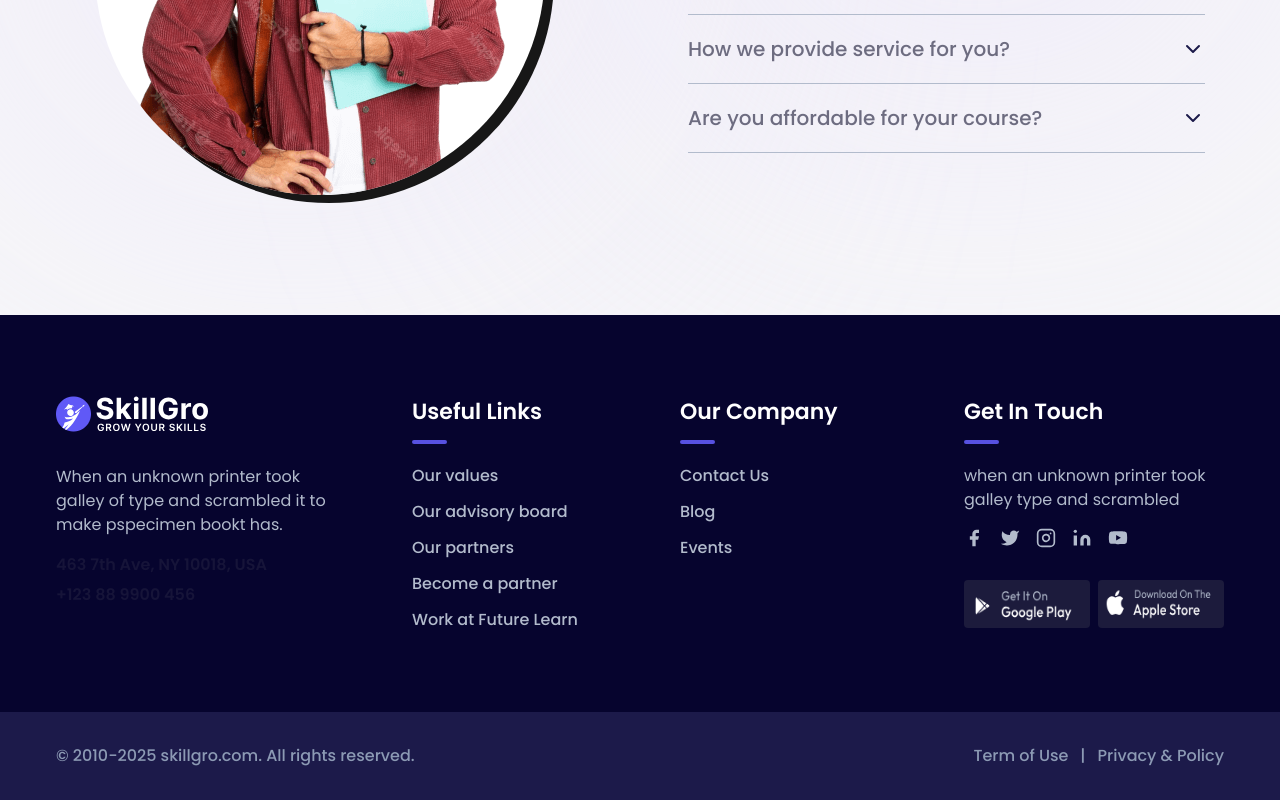
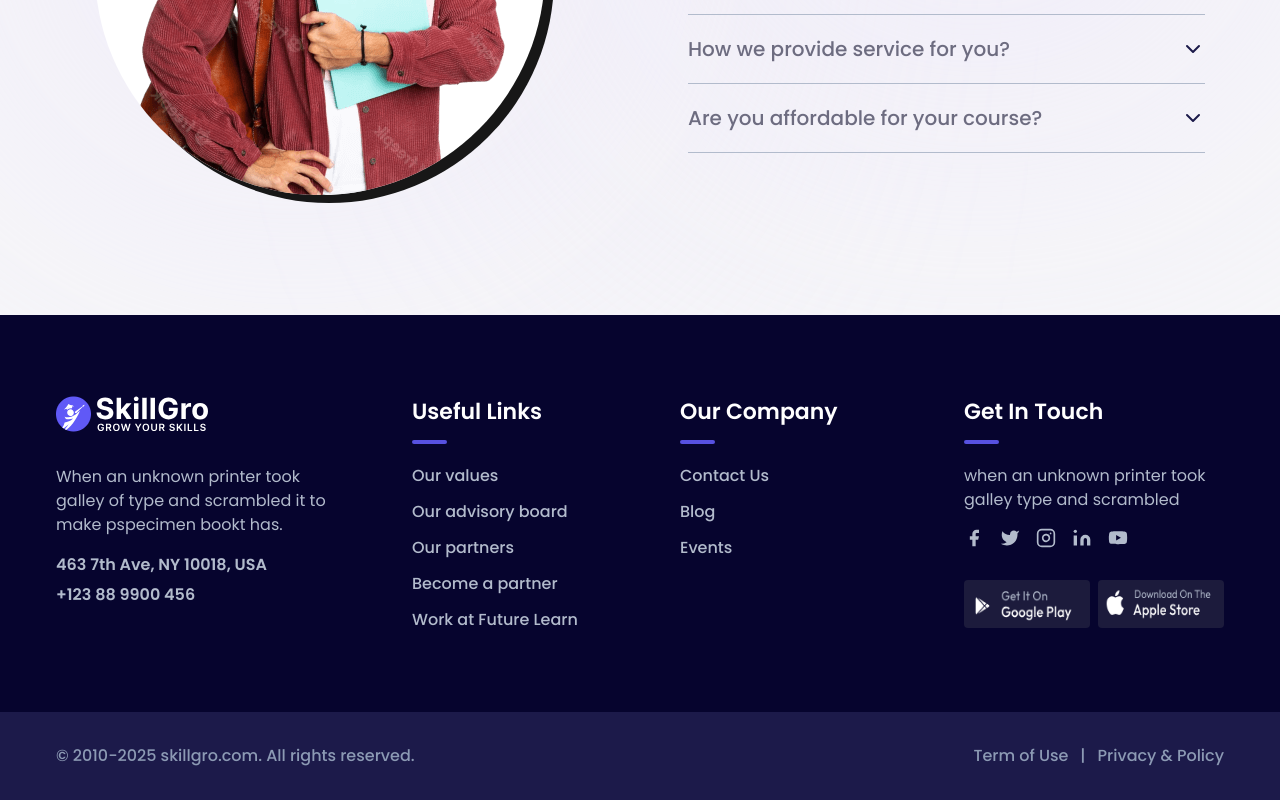
Before and after one commit to Learnathon-By-Geeky-Solutions/enigma, a Next.js app in the folder frontend/: page / in a window 1280 px wide. Shown: the part 2932-3732 px from the top of the page. Built offline with nearby package versions, Linux system fonts and the light colour scheme; no server answers.

Commit message:
footer p tag style changes

```diff
--- a/frontend/components/ui/footer.tsx
+++ b/frontend/components/ui/footer.tsx
@@ -29,8 +29,8 @@ const Footer = () => {
                                 has.
                             </p>
                             <div className='mt-4 font-semibold text-color-gray-1'>
-                                <h4>463 7th Ave, NY 10018, USA</h4>
-                                <h4 className='mt-1.5'>+123 88 9900 456</h4>
+                                <p>463 7th Ave, NY 10018, USA</p>
+                                <p className='mt-1.5'>+123 88 9900 456</p>
                             </div>
                         </div>
                     </div>
```
